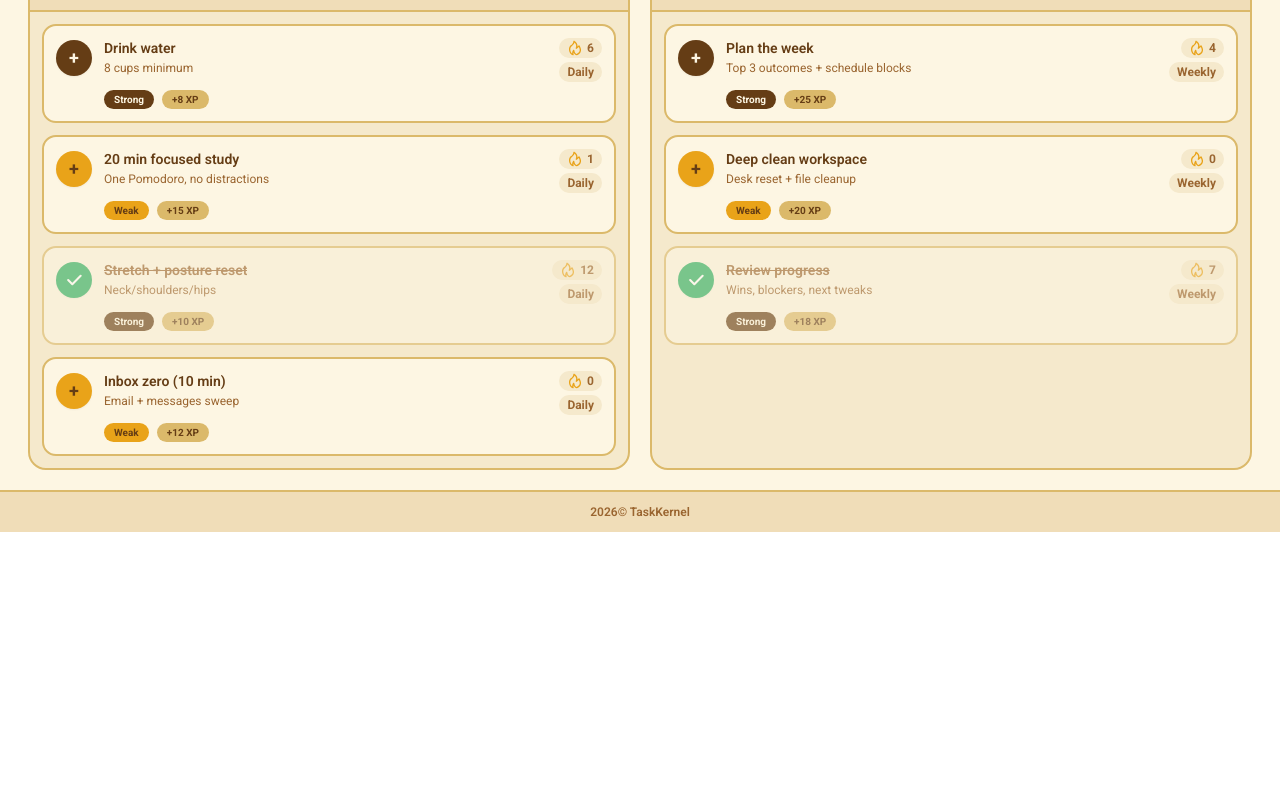
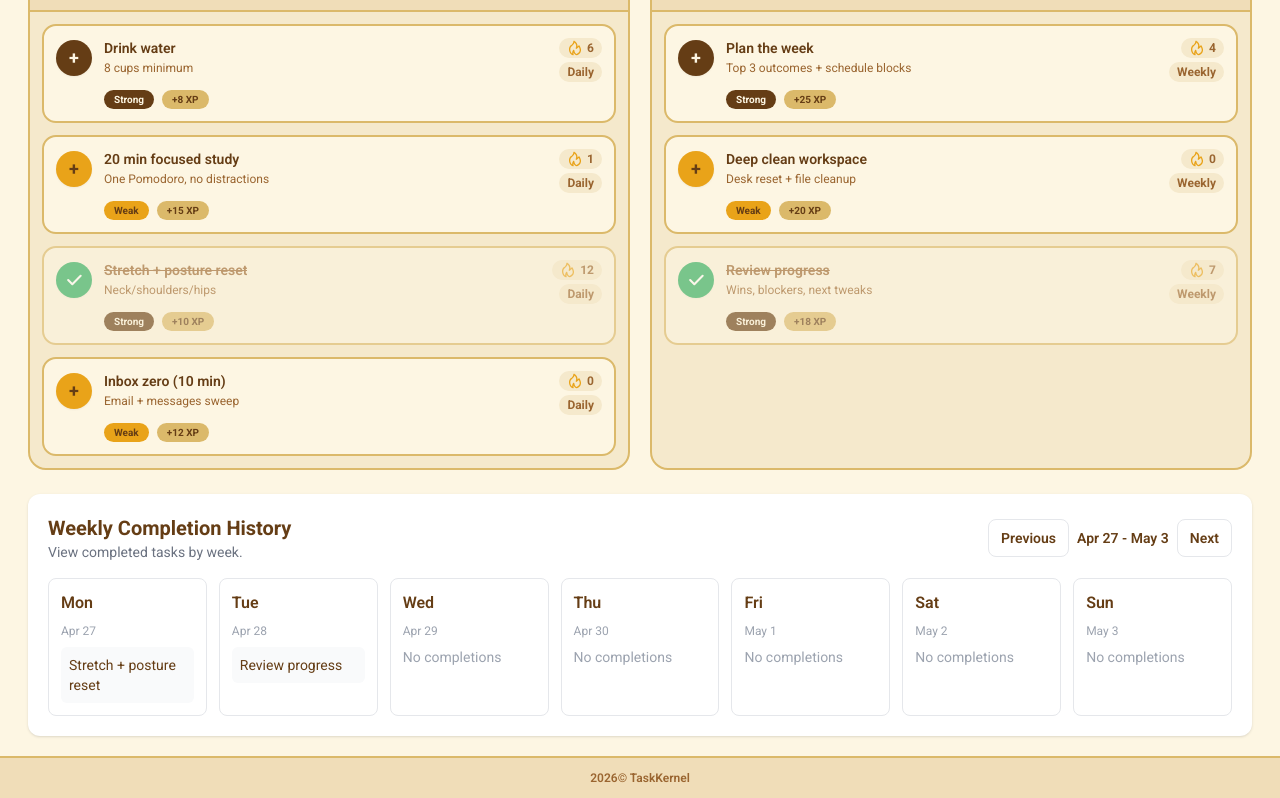
Before and after one commit to spencerwest-dev/TaskKernel, a React (Create React App) app in the folder frontend/: page /dashboard in a window 1280 px wide. Shown: the part 340-1138 px from the top of the page. Before the commit the page ends 872 px from the top, so only its background shows below. Built offline with nearby package versions, Linux system fonts and the light colour scheme; no server answers.

Commit message:
Add weekly completion history view

```diff
--- a/frontend/src/pages/dashboard/components/TaskDashboard.jsx
+++ b/frontend/src/pages/dashboard/components/TaskDashboard.jsx
@@ -9,6 +9,7 @@ import { useUserProfile } from "../../../hooks/useUserProfile";
 import { ReactComponent as DoneIcon } from "../../../assets/Icons/done_icon.svg";
 import { ReactComponent as StreakIcon } from "../../../assets/Icons/streak_icon.svg";
 import { ReactComponent as XPIcon } from "../../../assets/Icons/xp_icon.svg";
+import WeeklyCalendarView from "./WeeklyCalendarView";
 
 function normalizeTab(tab) {
   return String(tab || "All");
@@ -254,6 +255,7 @@ export default function TaskDashboard() {
                 className="min-h-0"
               />
             </div>
+            <WeeklyCalendarView tasks={tasks} />
           </DashboardLayout>
         </div>
       </div>
--- /dev/null
+++ b/frontend/src/pages/dashboard/components/WeeklyCalendarView.jsx
@@ -0,0 +1,108 @@
+import { useMemo, useState } from "react";
+
+function startOfWeek(date) {
+  const d = new Date(date);
+  const day = d.getDay();
+  const diff = day === 0 ? -6 : 1 - day;
+  d.setDate(d.getDate() + diff);
+  d.setHours(0, 0, 0, 0);
+  return d;
+}
+
+function addDays(date, days) {
+  const d = new Date(date);
+  d.setDate(d.getDate() + days);
+  return d;
+}
+
+function sameDay(a, b) {
+  return a.toDateString() === b.toDateString();
+}
+
+function formatDate(date) {
+  return date.toLocaleDateString("en-US", {
+    month: "short",
+    day: "numeric",
+  });
+}
+
+export default function WeeklyCalendarView({ tasks = [] }) {
+  const [weekStart, setWeekStart] = useState(startOfWeek(new Date()));
+
+  const days = useMemo(() => {
+    return Array.from({ length: 7 }, (_, i) => addDays(weekStart, i));
+  }, [weekStart]);
+
+  const completedTasks = tasks
+    .filter((task) => task.completed || task.status === "completed")
+    .map((task, index) => {
+      const fallbackDate = addDays(weekStart, index % 7);
+
+      return {
+        ...task,
+        completedDate: task.completedAt ? new Date(task.completedAt) : fallbackDate,
+      };
+    });
+
+  return (
+    <div className="mt-6 rounded-xl bg-white p-5 shadow">
+      <div className="mb-4 flex items-center justify-between gap-3">
+        <div>
+          <h2 className="text-xl font-bold">Weekly Completion History</h2>
+          <p className="text-sm text-gray-500">
+            View completed tasks by week.
+          </p>
+        </div>
+
+        <div className="flex items-center gap-2">
+          <button
+            onClick={() => setWeekStart(addDays(weekStart, -7))}
+            className="rounded-lg border px-3 py-2 text-sm font-semibold"
+          >
+            Previous
+          </button>
+
+          <p className="text-sm font-semibold">
+            {formatDate(weekStart)} - {formatDate(addDays(weekStart, 6))}
+          </p>
+
+          <button
+            onClick={() => setWeekStart(addDays(weekStart, 7))}
+            className="rounded-lg border px-3 py-2 text-sm font-semibold"
+          >
+            Next
+          </button>
+        </div>
+      </div>
+
+      <div className="grid grid-cols-1 gap-3 md:grid-cols-7">
+        {days.map((day) => {
+          const dayTasks = completedTasks.filter((task) =>
+            sameDay(task.completedDate, day)
+          );
+
+          return (
+            <div key={day.toISOString()} className="min-h-[130px] rounded-lg border p-3">
+              <h3 className="mb-2 font-semibold">
+                {day.toLocaleDateString("en-US", { weekday: "short" })}
+              </h3>
+              <p className="mb-2 text-xs text-gray-400">{formatDate(day)}</p>
+
+              {dayTasks.length === 0 ? (
+                <p className="text-sm text-gray-400">No completions</p>
+              ) : (
+                <div className="space-y-2">
+                  {dayTasks.map((task) => (
+                    <div key={task.id} className="rounded-md bg-gray-50 p-2 text-sm">
+                      {task.title || task.name}
+                    </div>
+                  ))}
+                </div>
+              )}
+            </div>
+          );
+        })}
+      </div>
+    </div>
+  );
+}
```
